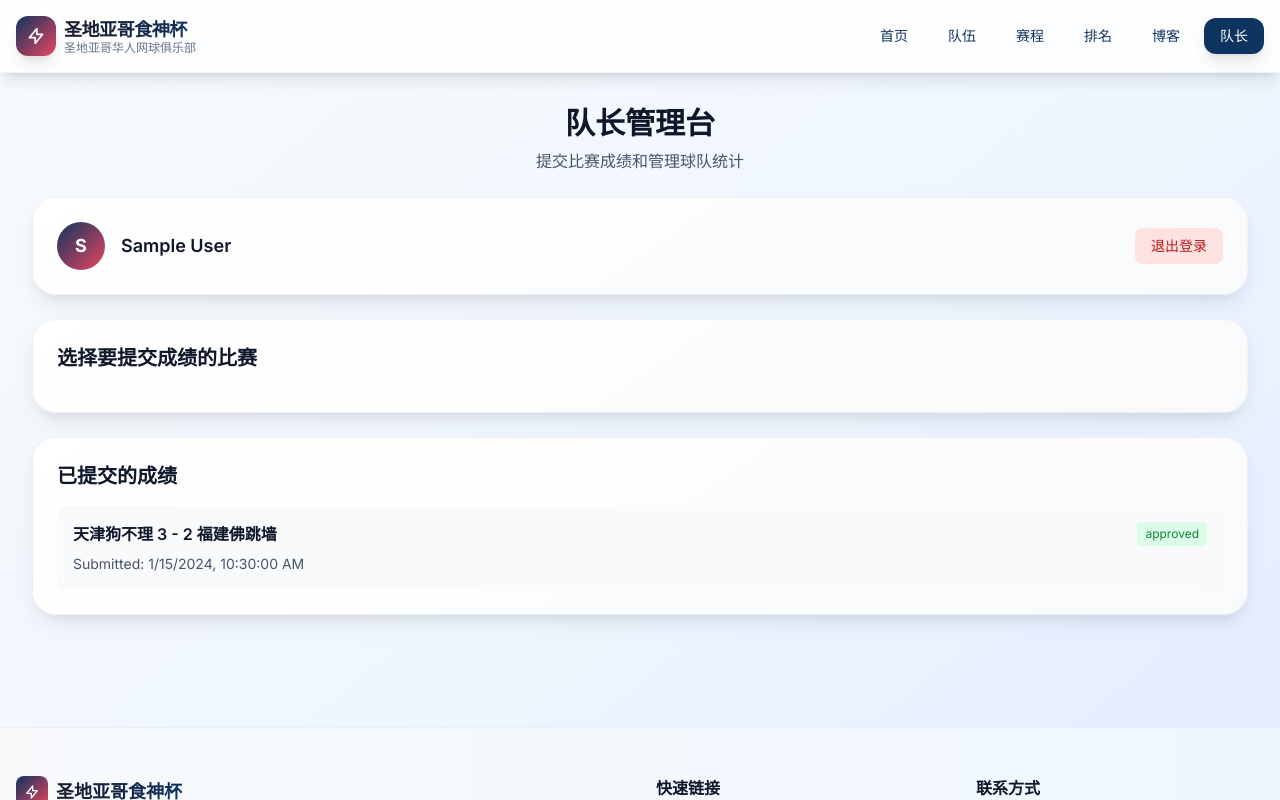
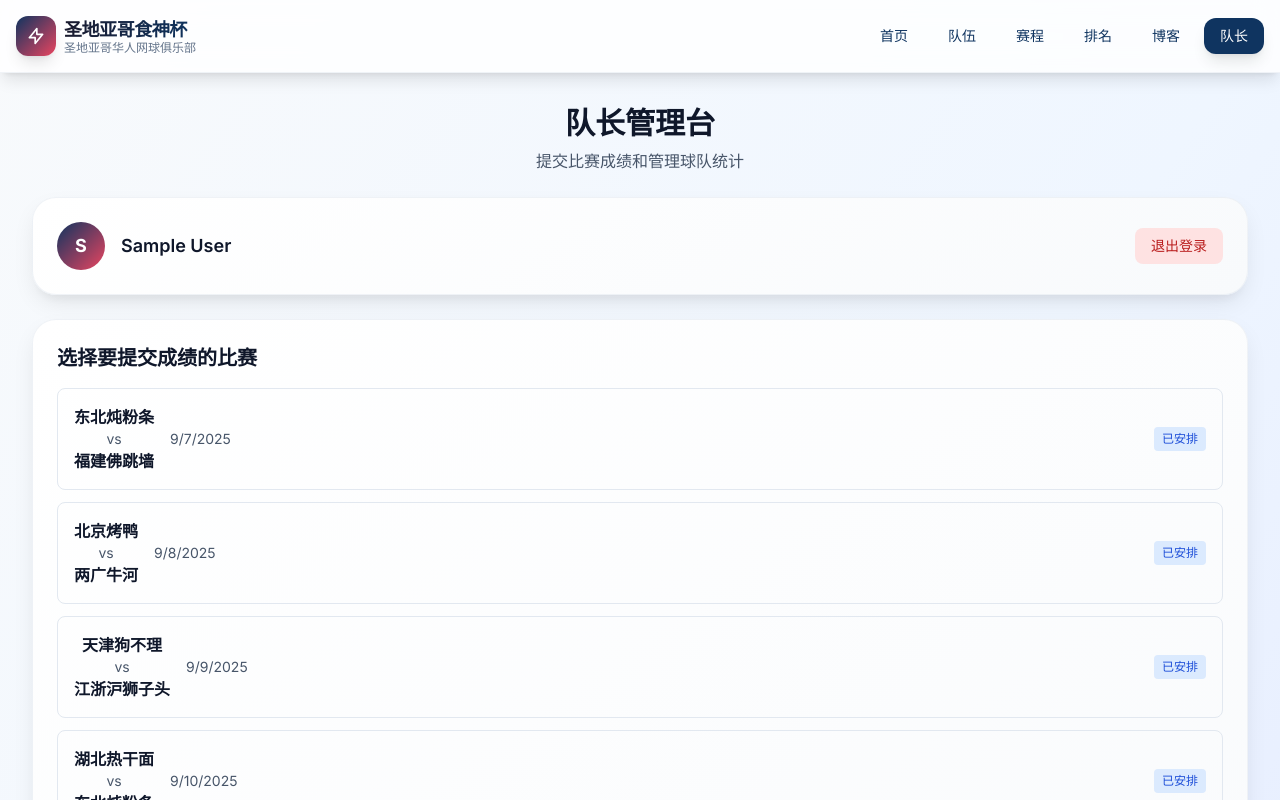
Before and after one commit to seghippo/foodgodcup.github.io, a Next.js app: page /captain in a window 1280 px wide. Shown: the top 800 px of the page. Built offline with nearby package versions, Linux system fonts and the light colour scheme; sample sign-in values are in the browser's storage.

Commit message:
authentication and score upload fixed

```diff
--- a/app/captain/page.tsx
+++ b/app/captain/page.tsx
@@ -89,8 +89,8 @@ export default function CaptainPage() {
         <h2 className="text-xl font-semibold mb-4">{t('captain.selectGame')}</h2>
         <div className="grid gap-3">
           {availableGames.map(game => {
-            const homeTeam = teams.find(t => t.id === game.homeTeam);
-            const awayTeam = teams.find(t => t.id === game.awayTeam);
+            const homeTeam = teams.find(t => t.id === game.home);
+            const awayTeam = teams.find(t => t.id === game.away);
 
             if (!homeTeam || !awayTeam) return null;
 
--- a/components/ScoreSubmission.tsx
+++ b/components/ScoreSubmission.tsx
@@ -20,8 +20,8 @@ export default function ScoreSubmission({ gameId, onScoreSubmit }: ScoreSubmissi
   const game = schedule.find(g => g.id === gameId);
   if (!game) return null;
 
-  const homeTeam = teams.find(t => t.id === game.homeTeam);
-  const awayTeam = teams.find(t => t.id === game.awayTeam);
+  const homeTeam = teams.find(t => t.id === game.home);
+  const awayTeam = teams.find(t => t.id === game.away);
 
   if (!homeTeam || !awayTeam) return null;
 
@@ -41,8 +41,8 @@ export default function ScoreSubmission({ gameId, onScoreSubmit }: ScoreSubmissi
     const matchResult = {
       id: `MR${Date.now()}`,
       gameId: gameId,
-      homeTeamId: game.homeTeam,
-      awayTeamId: game.awayTeam,
+      homeTeamId: game.home,
+      awayTeamId: game.away,
       homeScore,
       awayScore,
       submittedBy: 'CAPTAIN_ID', // This would come from authentication
```
Also changed, not shown: 1 other file (tests, documents, lock files or other folders).
